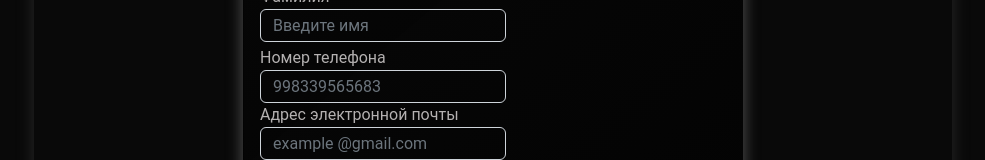
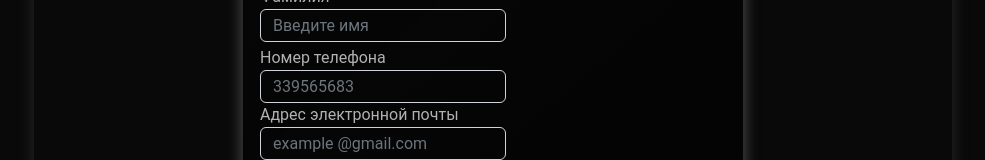
Before and after one commit to bd-ans/contact--manager, a React (Vite) app: page / in a window 1280 px wide. Both pictures are taken after a click on the button "Добавить". Shown: the part 398-558 px from the top of the page, without its empty margins (147-1132 px from the left). Built offline with nearby package versions, Linux system fonts and the light colour scheme.

Commit message:
.../src/UI/Contact/index.jsx | 2 +-  .../src/UI/Modal/index.jsx   | 2 +-  2 files changed, 2 insertions(+), 2 deletions(-)

```diff
--- a/src/UI/Contact/index.jsx
+++ b/src/UI/Contact/index.jsx
@@ -38,6 +38,7 @@ const index = ({
     avatar = man3AvatarImg;
   }
 
+  /* contact remove btn click event */
   const handleRemoveClick = () => {
     onRemoveClick(userID);
   };
--- a/src/UI/Modal/index.jsx
+++ b/src/UI/Modal/index.jsx
@@ -276,14 +276,14 @@ const index = ({
                       <input
                         className="modalsinput bg-transparent text-muted form-control modal-contact-name-input"
                         type="tel"
-                        placeholder="998339565683"
-                        maxLength={12}
-                        minLength={12}
+                        placeholder="339565683"
+                        maxLength={9}
+                        minLength={9}
                         autoComplete="off"
                         value={phonenumber}
                         onChange={handlePhonenumberChange}
                         required
-                        pattern="^[0-9]{12}$"
+                        pattern="^[0-9]{9}$"
                         id="modal-phone-number-input"
                       />
                     </div>
```
